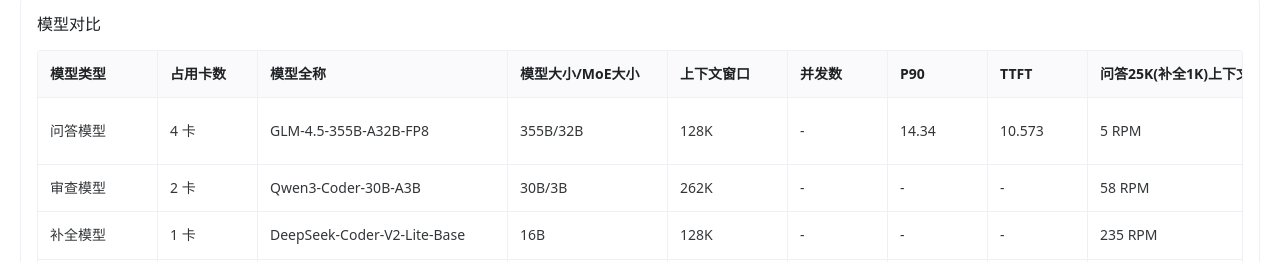
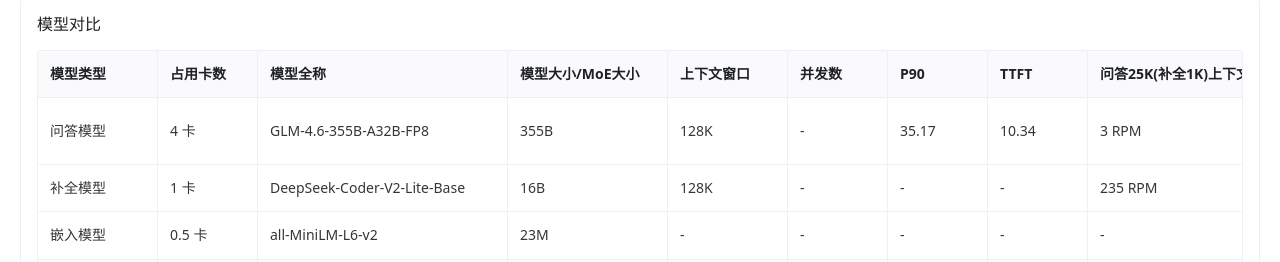
Before and after one commit to zgsm-ai/site, a Vue app: page /resource in a window 1280 px wide. Shown: the part 773-1035 px from the top of the page. Built offline with nearby package versions, Linux system fonts and the light colour scheme; no server answers.

Commit message:
fix: update model details and performance metrics in constants.ts (#70)

```diff
--- a/src/views/resourceCalculator/constants.ts
+++ b/src/views/resourceCalculator/constants.ts
@@ -72,25 +72,15 @@
   {
     modelType: '问答模型',
     cardCount: '4 卡',
-    fullName: 'GLM-4.5-355B-A32B-FP8',
-    parameters: '355B/32B',
+    fullName: 'GLM-4.6-355B-A32B-FP8',
+    parameters: '355B',
     performance:
-      '支持150人编程人员，日活45人，每分钟5.4个并发请求。首Token相应延迟小于10秒，生成速率大于30 tokens/s',
+      '支持150人编程人员，日活45人，每分钟3个并发请求。首Token响应延迟小于11秒，生成速率大于60 tokens/s',
     contextWindow: '128K',
-    concurrentRpm: 5,
-    maxThroughput: 22,
-    p90: 14.34,
-    ttft: 10.573,
-  },
-  {
-    modelType: '审查模型',
-    cardCount: '2 卡',
-    fullName: 'Qwen3-Coder-30B-A3B',
-    parameters: '30B/3B',
-    performance: '',
-    contextWindow: '262K',
-    concurrentRpm: 58,
-    maxThroughput: 42,
+    concurrentRpm: 3,
+    maxThroughput: 63.35,
+    p90: 35.17,
+    ttft: 10.34,
   },
   {
     modelType: '补全模型',
@@ -138,16 +128,6 @@
     maxThroughput: 44,
     p90: 11.71,
     ttft: 4.82,
-  },
-  {
-    modelType: '审查模型',
-    cardCount: '2 卡',
-    fullName: 'Qwen3-Coder-30B-A3B',
-    parameters: '30B/3B',
-    performance: '',
-    contextWindow: '262K',
-    concurrentRpm: 17,
-    maxThroughput: 30,
   },
   {
     modelType: '补全模型',
```
